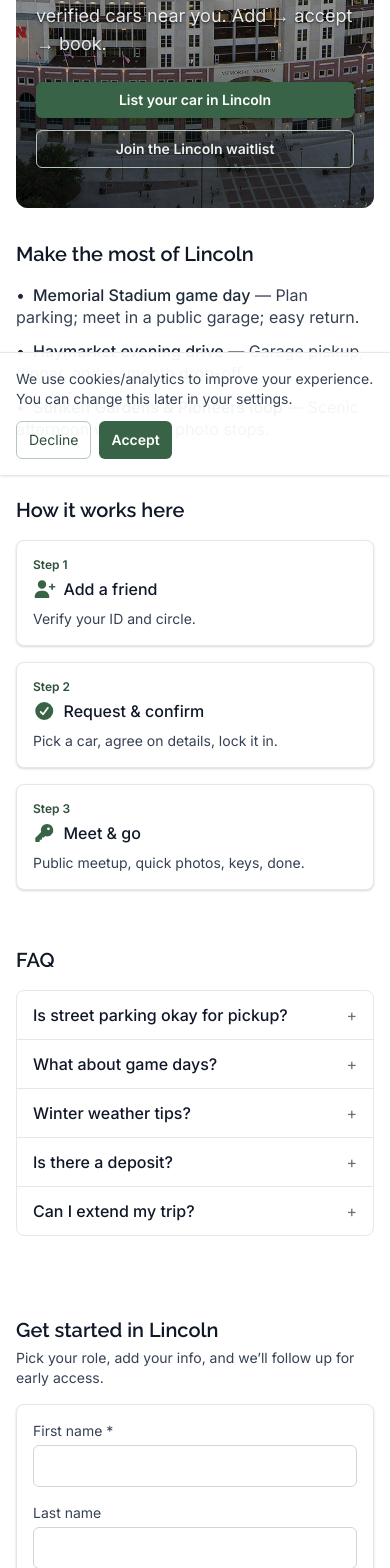
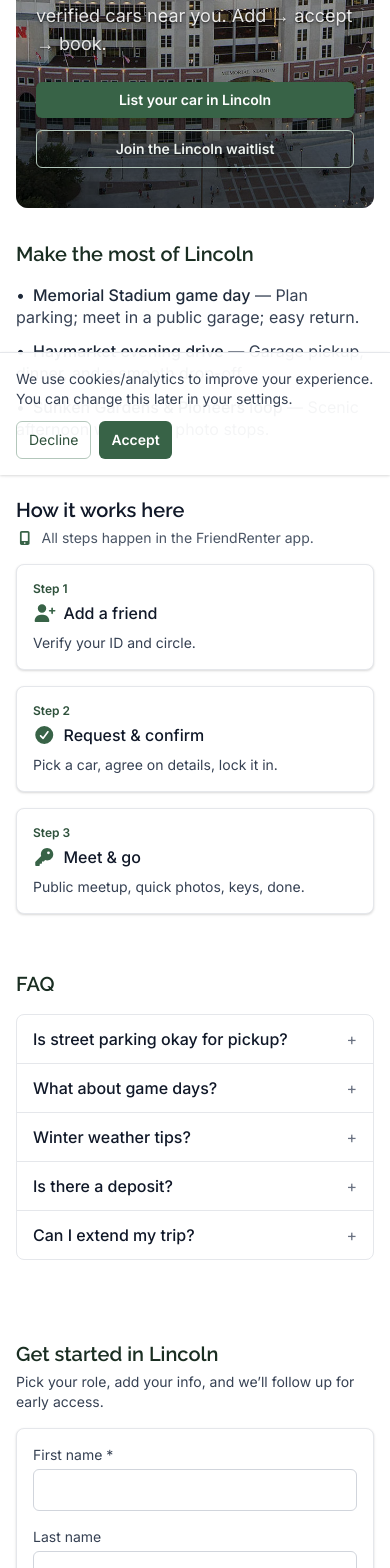
Before and after one commit to Friend-Renter/fr-marketing, a Next.js app: page /city/lincoln-ne in a window 390 px wide. Shown: the part 369-1937 px from the top of the page. Built offline with nearby package versions, Linux system fonts and the light colour scheme; no server answers.

Commit message:
feat(city): clarify app-based flow + icon caption for “How it works”
- Add mobile-screen icon and caption: “All steps happen in the FriendRenter app.”
- Keep card layout with per-step Font Awesome icons
- No data model changes; purely presentational

```diff
--- a/app/city/[slug]/page.js
+++ b/app/city/[slug]/page.js
@@ -12,6 +12,7 @@
   faCheckCircle,
   faKey,
   faCarSide,
+  faMobileScreenButton,
 } from "@fortawesome/free-solid-svg-icons";
 
 export const runtime = "nodejs"; // uses fs
@@ -186,7 +187,7 @@
       {/* MAKE THE MOST OF {CITY} (flavor list) */}
       {thingsToDo.length > 0 && (
         <section className="py-8">
-          <h2 className="text-xl font-semibold text-gray-900">
+          <h2 className="text-xl font-semibold text-brand-900">
             Make the most of {city.cityName}
           </h2>
           <ul className="mt-4 space-y-3">
@@ -203,9 +204,20 @@
         </section>
       )}
 
-     {/* HOW IT WORKS HERE (cards + icons) */}
+      {/* HOW IT WORKS HERE (cards + icons + app caption) */}
       <section className="py-6">
-  <h2 className="text-xl font-semibold text-gray-900">How it works here</h2>
+        <h2 className="text-xl font-semibold text-gray-900">
+          How it works here
+        </h2>
+        <div className="mt-1 text-sm text-gray-600 flex items-center gap-2">
+          <FontAwesomeIcon
+            icon={faMobileScreenButton}
+            className="text-[14px] text-brand-600"
+            aria-hidden="true"
+          />
+          <span>All steps happen in the FriendRenter app.</span>
+        </div>
+
         <ol className="mt-4 grid gap-4 sm:grid-cols-3">
           {howItWorks.map((s, i) => (
             <li key={i} className="list-none">
@@ -230,11 +242,10 @@
         </ol>
       </section>
 
-
       {/* FAQ (moved up, before form) */}
       {Array.isArray(city.faq) && city.faq.length > 0 ? (
         <section className="py-8">
-          <h2 className="text-xl font-semibold text-gray-900">FAQ</h2>
+          <h2 className="text-xl font-semibold text-brand-900">FAQ</h2>
           <div className="mt-4">
             <Accordion items={city.faq} />
           </div>
@@ -243,7 +254,7 @@
 
       {/* GET STARTED (single unified form) */}
       <section className="py-12">
-        <h2 className="text-xl font-semibold text-gray-900">
+        <h2 className="text-xl font-semibold text-brand-900">
           Get started in {city.cityName}
         </h2>
         <p className="mt-1 text-sm text-gray-700">
```
Lines whose indentation alone changed are shown as unchanged.
